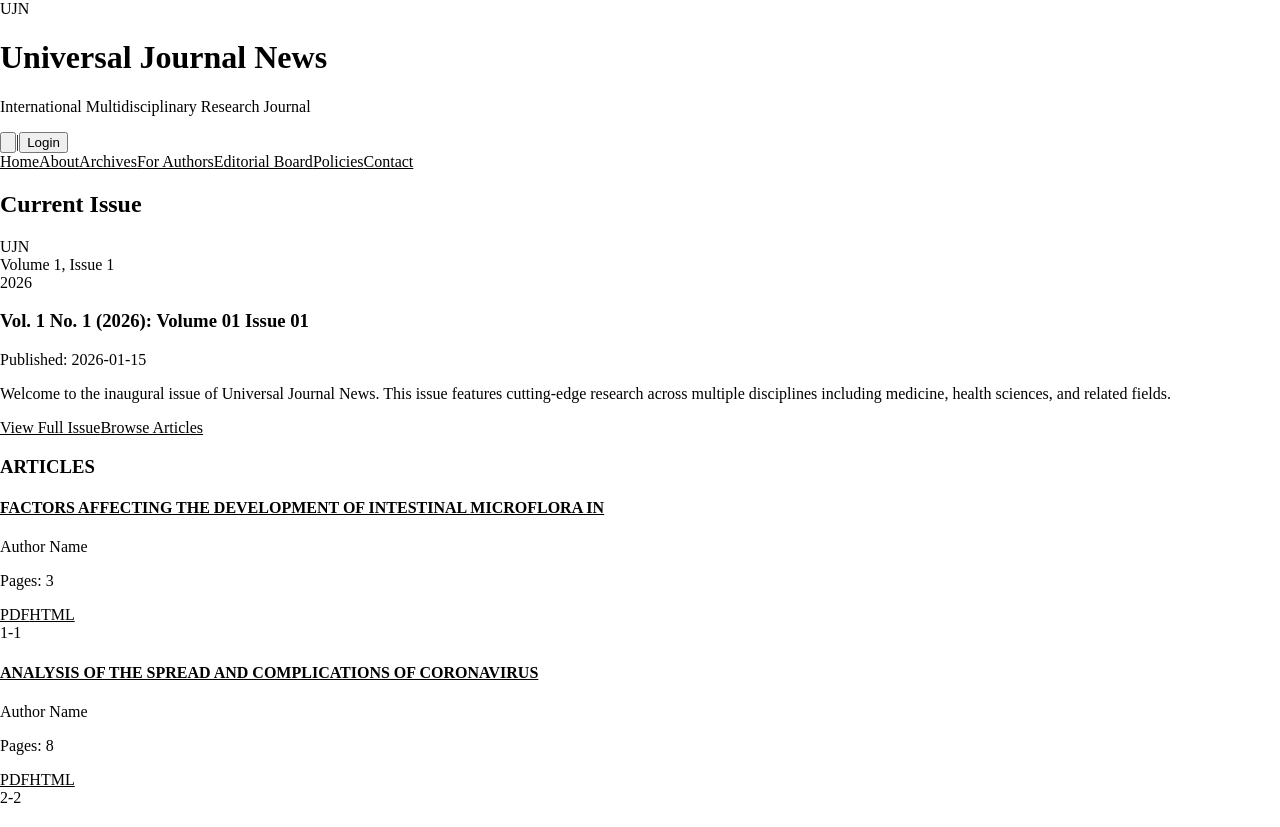
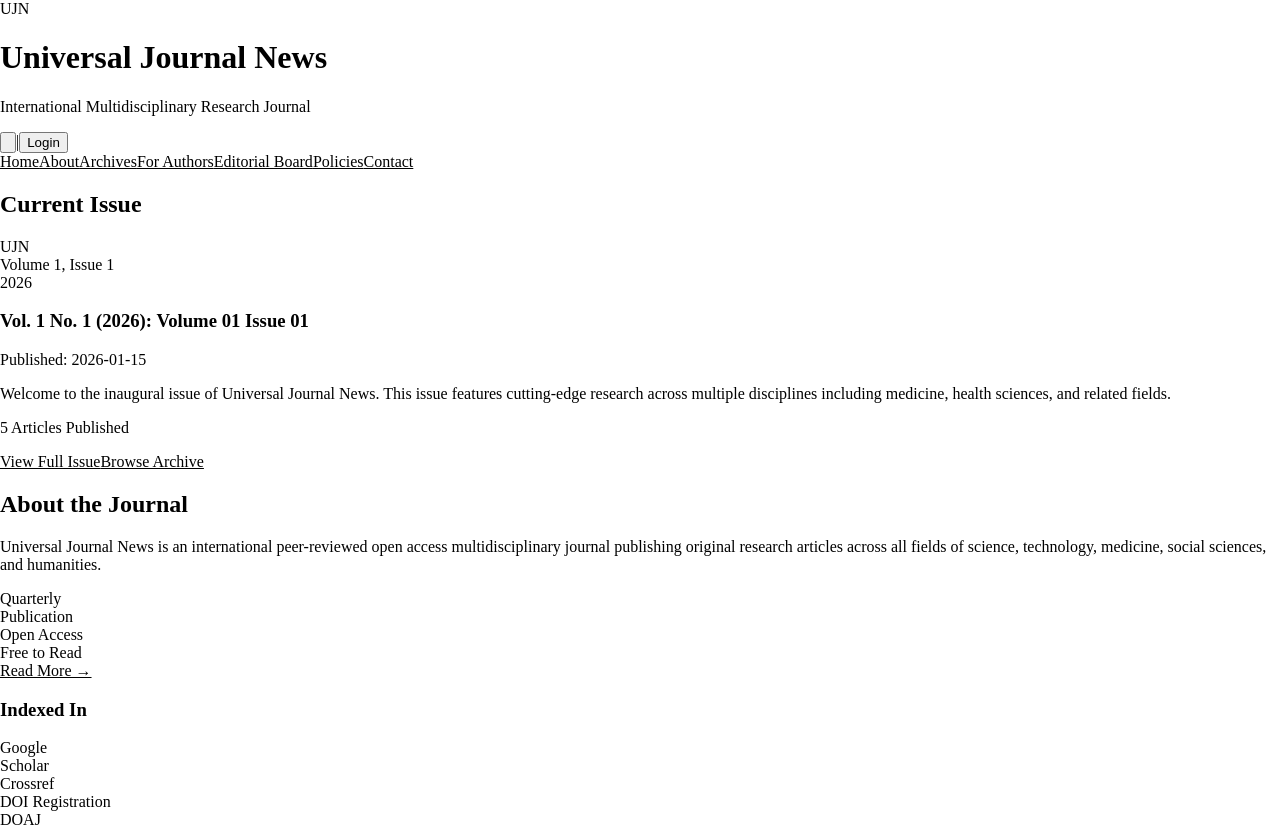
Before and after one commit to sadullayevsiroje-spec/universaljournalnews.uz, a Next.js app: page / in a window 1280 px wide. Shown: the top 827 px of the page. Built offline with nearby package versions, Linux system fonts and the light colour scheme.

Commit message:
Remove articles list from home page

```diff
--- a/app/page.tsx
+++ b/app/page.tsx
@@ -41,6 +41,9 @@ export default function HomePage() {
                       cutting-edge research across multiple disciplines including medicine, health
                       sciences, and related fields.
                     </p>
+                    <p className="mb-4 font-semibold text-gray-900">
+                      {currentIssue.articles.length} Articles Published
+                    </p>
                     <div className="flex gap-3">
                       <Link
                         href="/issues"
@@ -49,10 +52,10 @@ export default function HomePage() {
                         View Full Issue
                       </Link>
                       <Link
-                        href="#articles"
+                        href="/archive"
                         className="inline-block border border-blue-600 text-blue-600 px-4 py-2 rounded text-sm font-medium hover:bg-blue-50"
                       >
-                        Browse Articles
+                        Browse Archive
                       </Link>
                     </div>
                   </div>
@@ -60,58 +63,28 @@ export default function HomePage() {
               </div>
             </div>
 
-            {/* Articles List */}
-            <div id="articles" className="bg-white rounded-lg shadow">
-              <div className="bg-blue-600 text-white px-6 py-3 rounded-t-lg">
-                <h3 className="font-bold">ARTICLES</h3>
+            {/* About Section */}
+            <div className="bg-white rounded-lg shadow p-6">
+              <h2 className="text-2xl font-bold text-gray-900 mb-4 pb-3 border-b">About the Journal</h2>
+              <p className="text-gray-700 leading-relaxed mb-4">
+                {journalInfo.description}
+              </p>
+              <div className="grid grid-cols-2 gap-4 mb-4">
+                <div className="border rounded p-3">
+                  <div className="text-2xl font-bold text-blue-600">{journalInfo.frequency}</div>
+                  <div className="text-sm text-gray-600">Publication</div>
+                </div>
+                <div className="border rounded p-3">
+                  <div className="text-2xl font-bold text-blue-600">Open Access</div>
+                  <div className="text-sm text-gray-600">Free to Read</div>
+                </div>
               </div>
-
-              {currentIssue.articles.length === 0 ? (
-                <div className="p-6 text-gray-600">
-                  No articles found for the current issue yet.
-                </div>
-              ) : (
-                <div className="divide-y">
-                  {currentIssue.articles.map((a, index) => (
-                    <div key={a.articleHref} className="p-6">
-                      <div className="flex justify-between items-start gap-4">
-                        <div className="flex-1">
-                          <h4 className="text-base font-semibold text-gray-900 mb-2 leading-snug">
-                            <Link href={a.articleHref} className="hover:text-blue-600">
-                              {a.title}
-                            </Link>
-                          </h4>
-                          <p className="text-sm text-gray-600 mb-2">{a.authors}</p>
-                          {a.pages && (
-                            <p className="text-xs text-gray-500">Pages: {a.pages}</p>
-                          )}
-                        </div>
-                        <div className="flex gap-2">
-                          {a.pdfHref && (
-                            <>
-                              <Link
-                                href={a.pdfHref}
-                                className="bg-red-600 text-white px-3 py-1 rounded text-xs font-medium hover:bg-red-700"
-                              >
-                                PDF
-                              </Link>
-                              <Link
-                                href={a.articleHref}
-                                className="bg-blue-600 text-white px-3 py-1 rounded text-xs font-medium hover:bg-blue-700"
-                              >
-                                HTML
-                              </Link>
-                            </>
-                          )}
-                        </div>
-                      </div>
-                      <div className="text-xs text-gray-500 mt-2">
-                        {index + 1}-{index + 1}
-                      </div>
-                    </div>
-                  ))}
-                </div>
-              )}
+              <Link
+                href="/about"
+                className="text-blue-600 font-semibold hover:text-blue-800"
+              >
+                Read More →
+              </Link>
             </div>
           </div>
 
```
